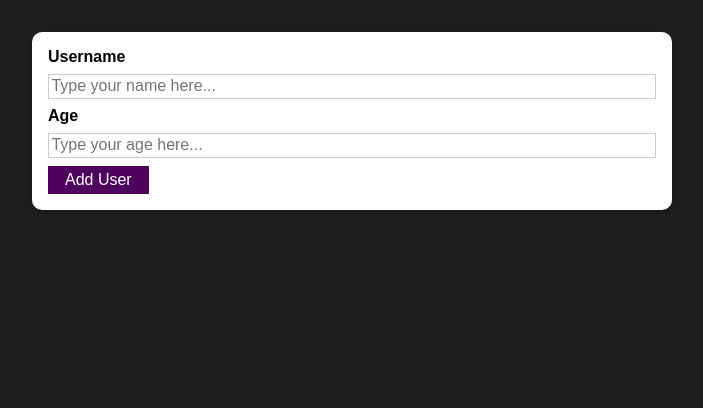
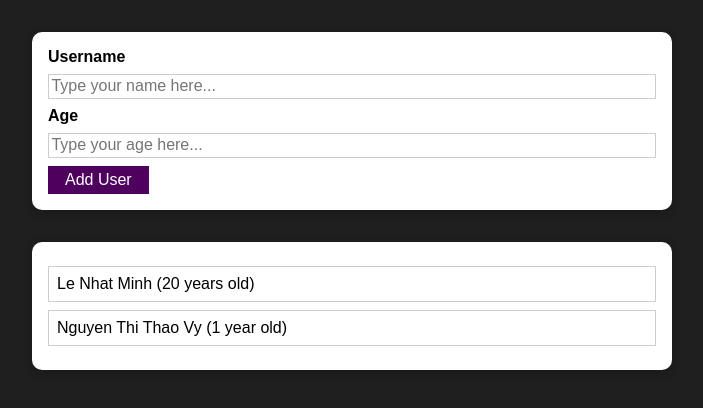
Before and after one commit to fithcmus-lnminh/usersManagement, a React (Create React App) app: page / in a window 1280 px wide. Shown: the top 408 px of the page, without its empty margins (288-991 px from the left). Built offline with nearby package versions, Linux system fonts and the light colour scheme.

Commit message:
Add users list

```diff
--- a/src/App.js
+++ b/src/App.js
@@ -1,8 +1,20 @@
+import React, { useState } from "react";
 import "./App.css";
 import AddUser from "./components/Users/AddUser";
+import UsersList from "./components/Users/UsersList";
 
 function App() {
-  return <AddUser />;
+  const [users, setUsers] = useState([
+    { name: "Le Nhat Minh", age: 20 },
+    { name: "Nguyen Thi Thao Vy", age: 1 },
+  ]);
+
+  return (
+    <div>
+      <AddUser />
+      <UsersList users={users} />
+    </div>
+  );
 }
 
 export default App;
--- /dev/null
+++ b/src/components/Users/UsersList.js
@@ -0,0 +1,19 @@
+import React from "react";
+import styles from "./UsersList.module.css";
+import Card from "../UI/Card";
+
+function UsersList(props) {
+  return (
+    <Card className={styles.users}>
+      <ul>
+        {props.users.map((user) => (
+          <li>
+            {user.name} ({user.age} {user.age === 1 ? "year old" : "years old"})
+          </li>
+        ))}
+      </ul>
+    </Card>
+  );
+}
+
+export default UsersList;
--- /dev/null
+++ b/src/components/Users/UsersList.module.css
@@ -0,0 +1,16 @@
+.users {
+  margin: 2rem auto;
+  width: 90%;
+  max-width: 40rem;
+}
+
+.users ul {
+  list-style: none;
+  padding: 1rem;
+}
+
+.users li {
+  border: 1px solid #ccc;
+  margin: 0.5rem 0;
+  padding: 0.5rem;
+}
```
